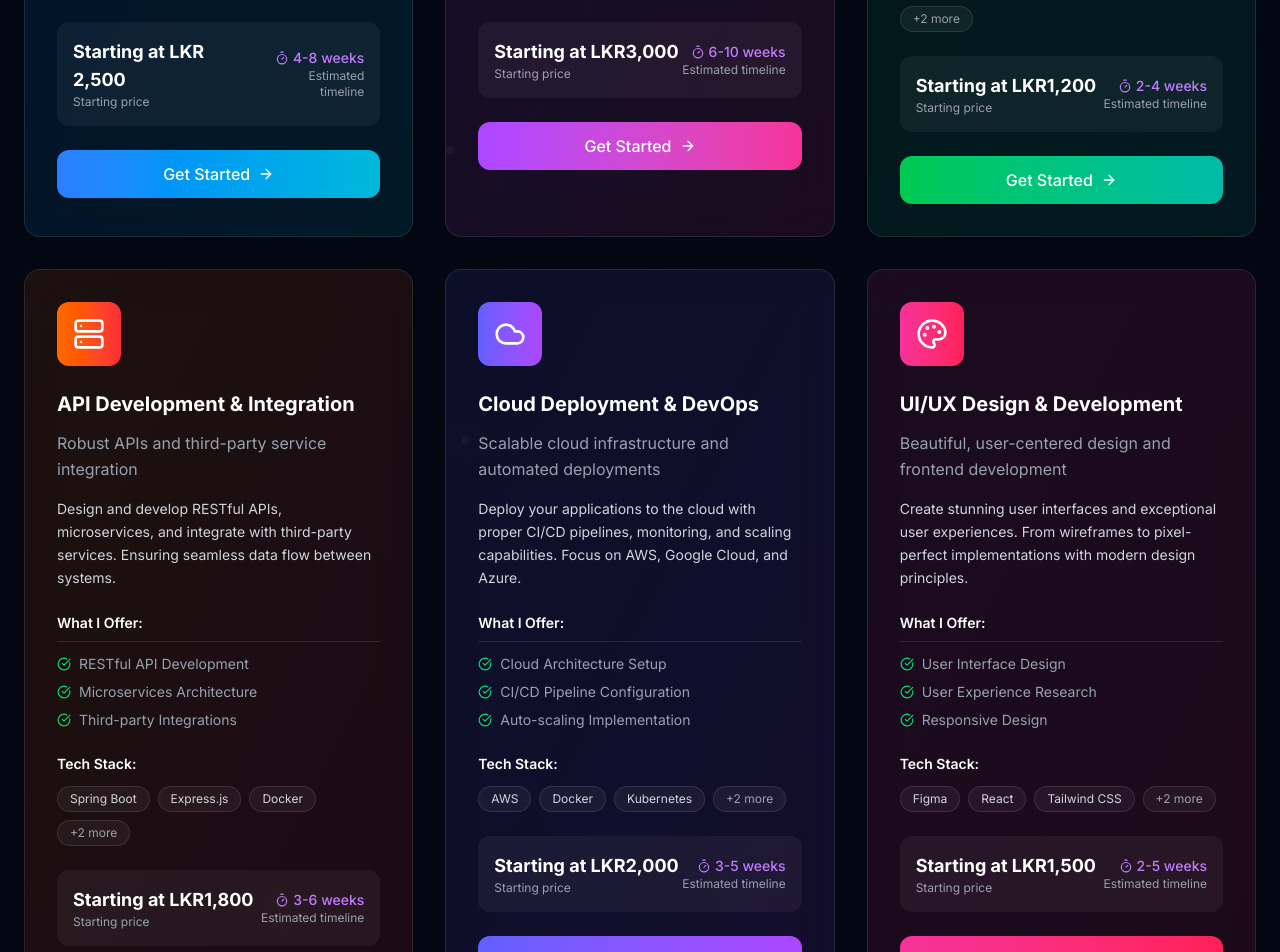
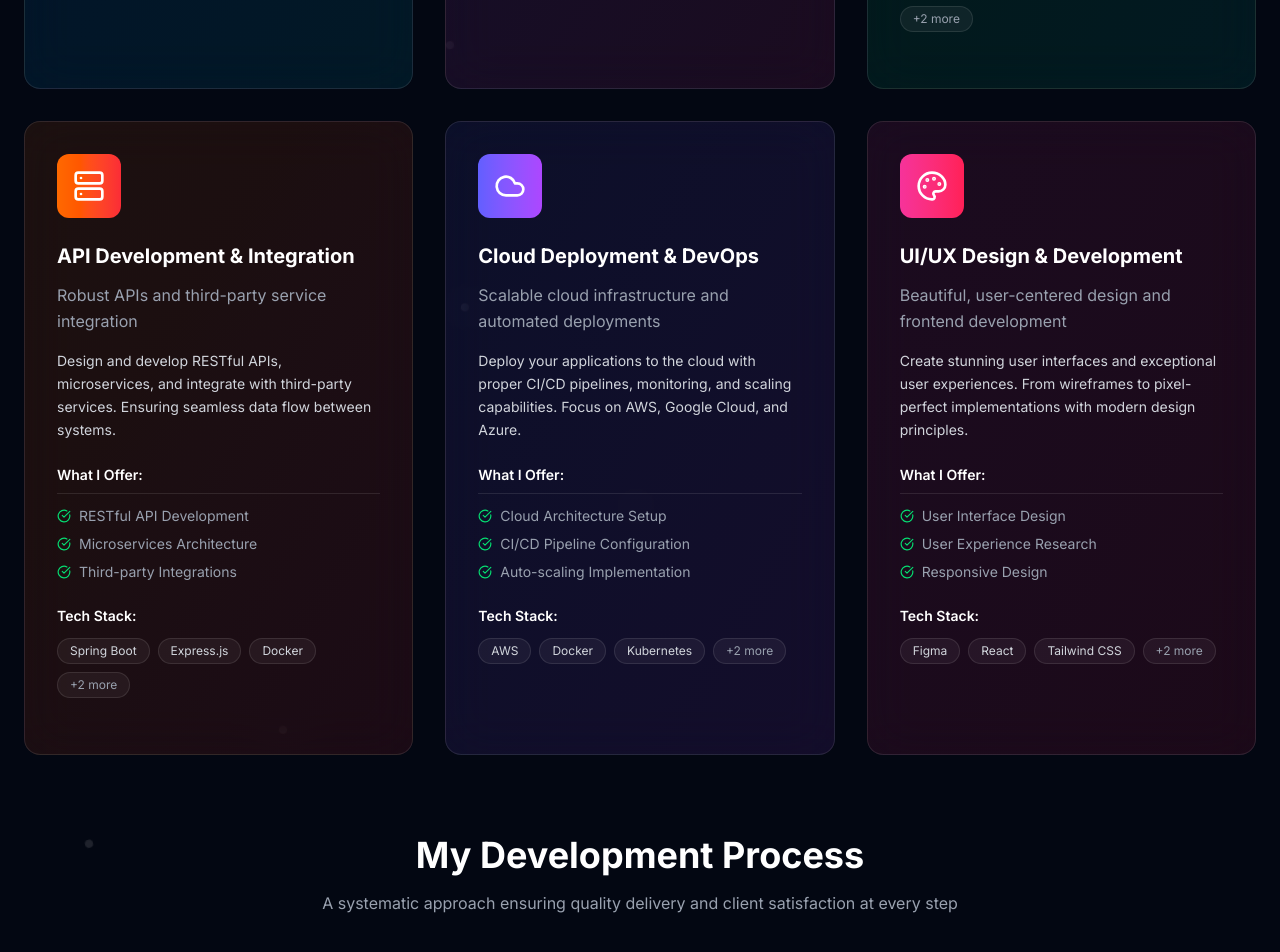
Before and after one commit to Anjana-Hesh/My_Own_Portfolio, a React (Vite) app: page / in a window 1280 px wide. Shown: the part 5360-6312 px from the top of the page. Built offline with nearby package versions, Linux system fonts and the light colour scheme.

Commit message:
Refactor Navbar component to accept activeSection prop and update service details to comment out price and delivery time

```diff
--- a/src/components/Navbar.tsx
+++ b/src/components/Navbar.tsx
@@ -1,9 +1,13 @@
 import { useState, useEffect } from "react";
 import { Menu, X, Home, User, Briefcase, Mail } from "lucide-react";
 
-export default function Navbar() {
+export type NavbarProps = {
+  activeSection: string;
+};
+
+export default function Navbar({ activeSection }: NavbarProps) {
   const [isOpen, setIsOpen] = useState(false);
-  const [active, setActive] = useState("home");
+  const [active, setActive] = useState(activeSection);
   const [scrolled, setScrolled] = useState(false);
 
   const toggleMenu = () => setIsOpen(!isOpen);
--- a/src/components/Service.tsx
+++ b/src/components/Service.tsx
@@ -14,8 +14,8 @@ interface Service {
     fullDesc: string;
     features: string[];
     technologies: string[];
-    price: string;
-    deliveryTime: string;
+    // price: string;
+    // deliveryTime: string;
     color: string;
     bgColor: string;
 }
@@ -66,8 +66,8 @@ const Services: FC = () => {
                 "Performance Optimization"
             ],
             technologies: ["React", "Node.js", "TypeScript", "MongoDB", "AWS"],
-            price: "Starting at LKR 2,500",
-            deliveryTime: "4-8 weeks",
+            // price: "Starting at LKR 2,500",
+            // deliveryTime: "4-8 weeks",
             color: "from-blue-500 to-cyan-500",
             bgColor: "from-blue-500/10 to-cyan-500/10"
         },
@@ -84,8 +84,8 @@ const Services: FC = () => {
                 "Technical Documentation"
             ],
             technologies: ["Java", "Spring Boot", "JavaFX", "MySQL", "Hibernate"],
-            price: "Starting at LKR3,000",
-            deliveryTime: "6-10 weeks",
+            // price: "Starting at LKR3,000",
+            // deliveryTime: "6-10 weeks",
             color: "from-purple-500 to-pink-500",
             bgColor: "from-purple-500/10 to-pink-500/10"
         },
@@ -102,8 +102,8 @@ const Services: FC = () => {
                 "Performance Monitoring"
             ],
             technologies: ["MySQL", "PostgreSQL", "MongoDB", "Redis", "Elasticsearch"],
-            price: "Starting at LKR1,200",
-            deliveryTime: "2-4 weeks",
+            // price: "Starting at LKR1,200",
+            // deliveryTime: "2-4 weeks",
             color: "from-green-500 to-teal-500",
             bgColor: "from-green-500/10 to-teal-500/10"
         },
@@ -120,8 +120,8 @@ const Services: FC = () => {
                 "Rate Limiting & Security"
             ],
             technologies: ["Spring Boot", "Express.js", "Docker", "Kubernetes", "Postman"],
-            price: "Starting at LKR1,800",
-            deliveryTime: "3-6 weeks",
+            // price: "Starting at LKR1,800",
+            // deliveryTime: "3-6 weeks",
             color: "from-orange-500 to-red-500",
             bgColor: "from-orange-500/10 to-red-500/10"
         },
@@ -138,8 +138,8 @@ const Services: FC = () => {
                 "Security Best Practices"
             ],
             technologies: ["AWS", "Docker", "Kubernetes", "GitHub Actions", "Terraform"],
-            price: "Starting at LKR2,000",
-            deliveryTime: "3-5 weeks",
+            // price: "Starting at LKR2,000",
+            // deliveryTime: "3-5 weeks",
             color: "from-indigo-500 to-purple-500",
             bgColor: "from-indigo-500/10 to-purple-500/10"
         },
@@ -156,8 +156,8 @@ const Services: FC = () => {
                 "Accessibility Implementation"
             ],
             technologies: ["Figma", "React", "Tailwind CSS", "Framer Motion", "SCSS"],
-            price: "Starting at LKR1,500",
-            deliveryTime: "2-5 weeks",
+            // price: "Starting at LKR1,500",
+            // deliveryTime: "2-5 weeks",
             color: "from-pink-500 to-rose-500",
             bgColor: "from-pink-500/10 to-rose-500/10"
         }
@@ -288,7 +288,7 @@ const Services: FC = () => {
                                     </div>
                                 </div>
 
-                                <div className="flex justify-between items-center mb-6 p-4 bg-white/5 rounded-xl">
+                                {/* <div className="flex justify-between items-center mb-6 p-4 bg-white/5 rounded-xl">
                                     <div>
                                         <div className="text-lg font-bold text-white">{service.price}</div>
                                         <div className="text-xs text-gray-400">Starting price</div>
@@ -300,15 +300,15 @@ const Services: FC = () => {
                                         </div>
                                         <div className="text-xs text-gray-400">Estimated timeline</div>
                                     </div>
-                                </div>
+                                </div> */}
 
-                                <a
+                                {/* <a
                                     href="#contact"
                                     className={`w-full py-3 px-6 bg-gradient-to-r ${service.color} hover:from-purple-600 hover:to-pink-600 text-white font-medium rounded-xl transition-all duration-300 hover:scale-[1.01] flex items-center justify-center gap-2 group/btn`}
                                 >
                                     Get Started
                                     <ArrowRight size={16} className="group-hover/btn:translate-x-1 transition-transform duration-300" />
-                                </a>
+                                </a> */}
 
                                 <div className="absolute inset-0 bg-gradient-to-br from-purple-500/5 to-pink-500/5 rounded-2xl opacity-0 group-hover:opacity-100 transition-opacity duration-500 pointer-events-none"></div>
                             </div>
```
Also changed, not shown: firebase.json (added), 2 other files (tests, documents, lock files or other folders).
